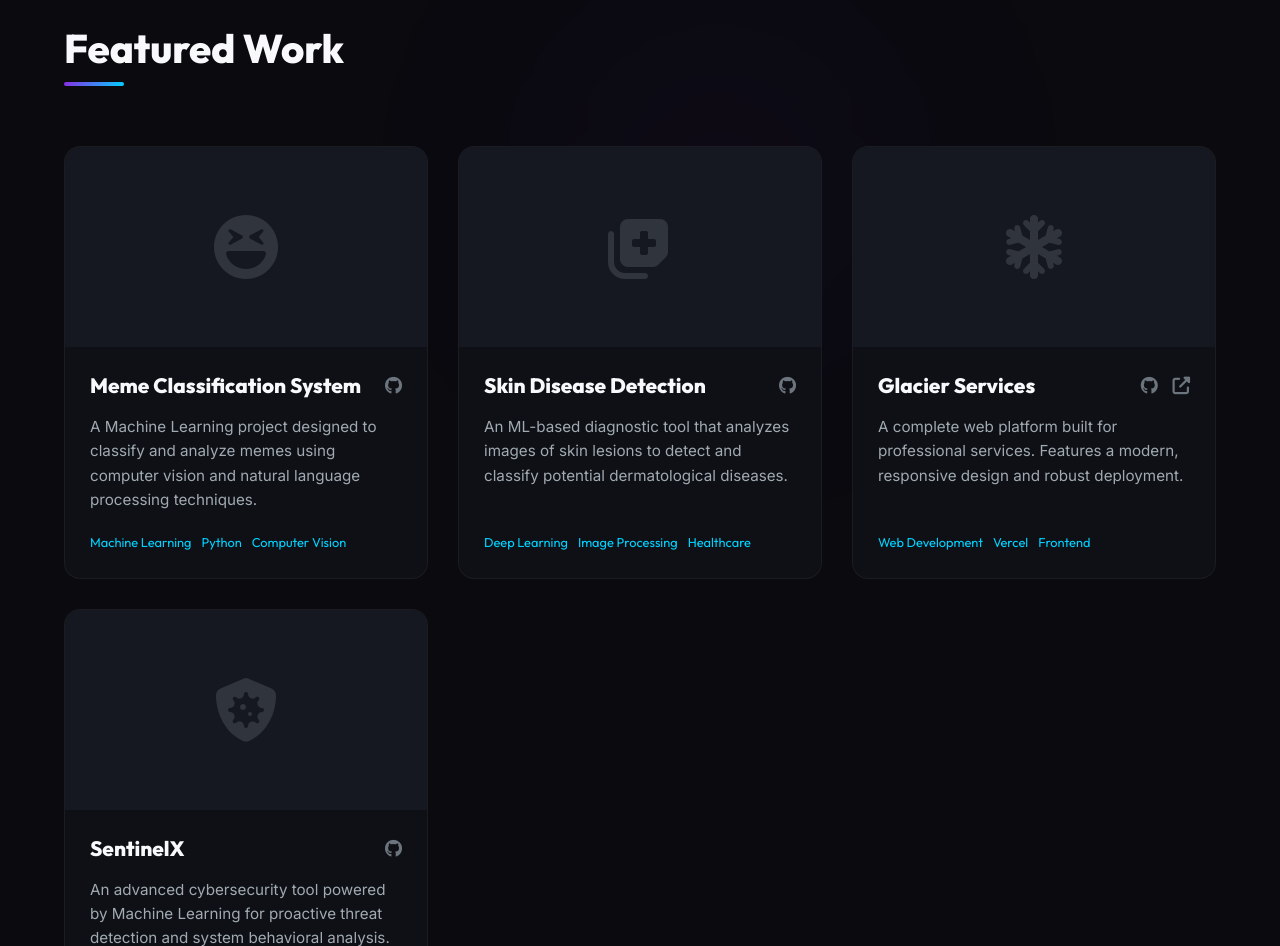
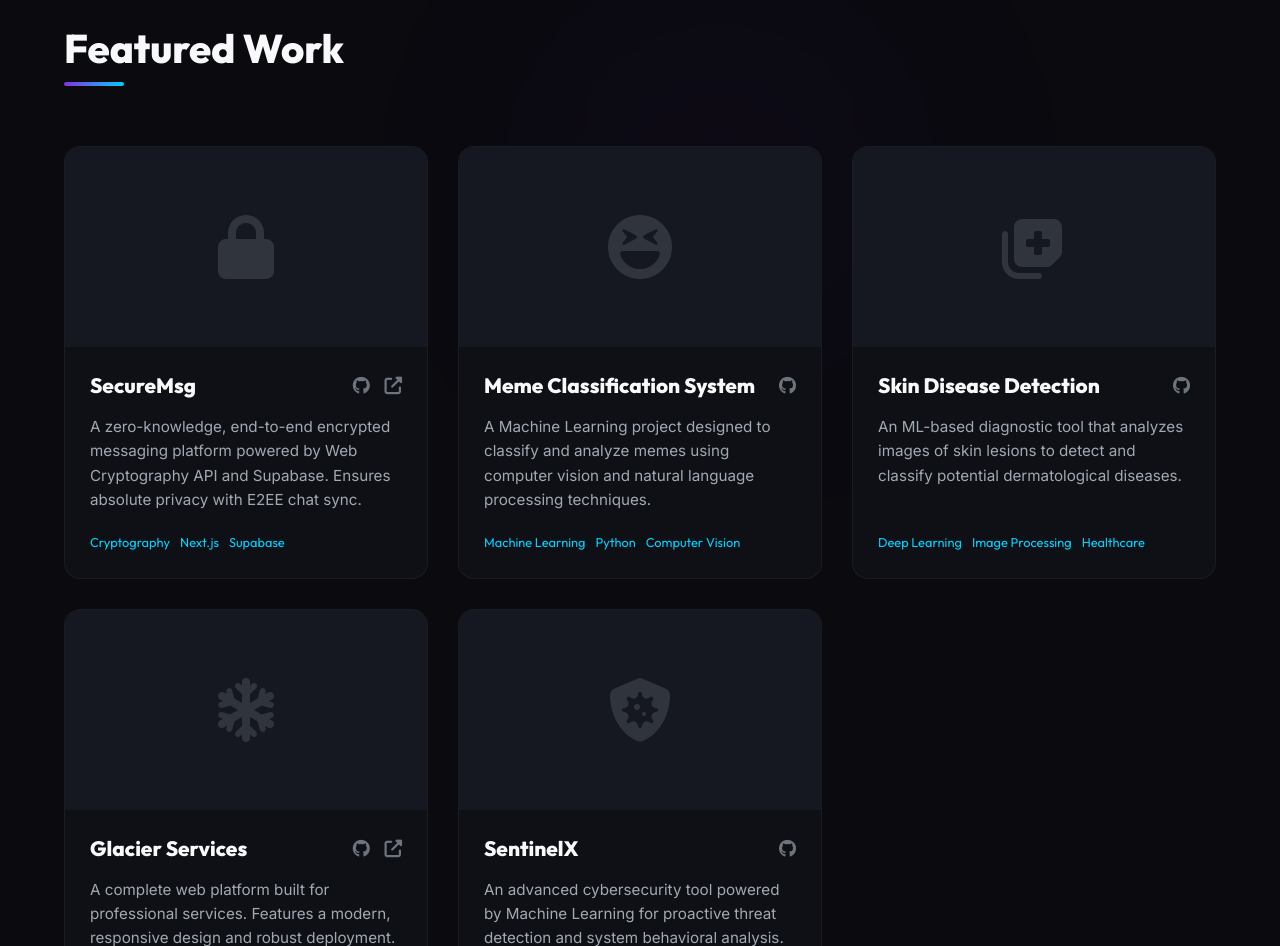
Before and after one commit to jayesh-oss/jayesh-portfolio, a plain HTML site: page index.html in a window 1280 px wide. Shown: the part 2041-2987 px from the top of the page. Drawn offline with Linux system fonts and the light colour scheme.

Commit message:
Add SecureMsg project to portfolio landing page and resume

```diff
--- a/index.html
+++ b/index.html
@@ -132,6 +132,30 @@
         </div>
 
         <div class="project-grid">
+            <!-- Project: SecureMsg -->
+            <div class="project-card">
+                <div class="project-img placeholder-img">
+                    <i class="fa-solid fa-lock"></i>
+                </div>
+                <div class="project-info">
+                    <div class="project-header">
+                        <h3>SecureMsg</h3>
+                        <div class="project-links">
+                            <a href="https://github.com/jayesh-oss/secure-msg-app" target="_blank"
+                                aria-label="GitHub Repository"><i class="fab fa-github"></i></a>
+                            <a href="https://secure-msg-app.vercel.app/" target="_blank" aria-label="Live Demo"><i
+                                    class="fas fa-external-link-alt"></i></a>
+                        </div>
+                    </div>
+                    <p class="project-desc">A zero-knowledge, end-to-end encrypted messaging platform powered by Web Cryptography API and Supabase. Ensures absolute privacy with E2EE chat sync.</p>
+                    <div class="project-tech">
+                        <span>Cryptography</span>
+                        <span>Next.js</span>
+                        <span>Supabase</span>
+                    </div>
+                </div>
+            </div>
+
             <!-- Project 1: Meme Classification System -->
             <div class="project-card">
                 <div class="project-img placeholder-img">
```
Also changed, not shown: resume.html (+14 -0 lines).
